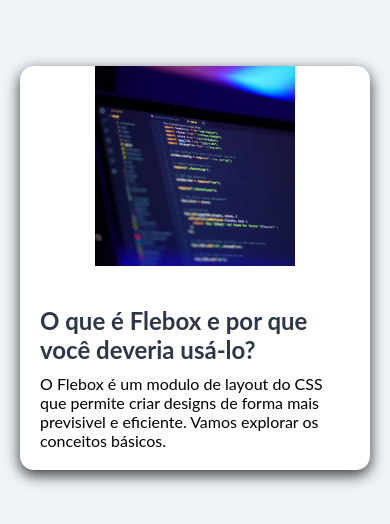
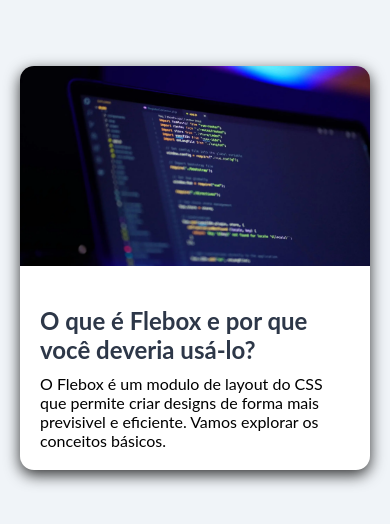
Before and after one commit to tamiresrodrigue/projetos-Jailson-3semestre, a plain HTML site: page index.html in a window 390 px wide. Shown: the part 154-678 px from the top of the page. Drawn offline with Linux system fonts and the light colour scheme; files whose address does not match are found by name.

Commit message:
Add files via upload

```diff
--- a/css/style.css
+++ b/css/style.css
@@ -31,6 +31,7 @@ body{
     overflow: hidden;
      max-width: 700px;
 
+
 }
 
 /*4. ESTILZAÇÃO DOS ELEMENTOS FILHOS DO CSS FLEBOX*/
@@ -39,6 +40,7 @@ body{
     width: 200px;
     height: 200px;
     object-fit: cover;
+
 }
 
 .post-content{
@@ -57,8 +59,12 @@ body{
     line-height: 1.6;
 }
 
-@media screen and (max-width: 500px) {
+@media screen and (max-width: 585px) {
    .post-card {
     flex-direction: column;
    }
+
+   .post-image {
+    width: 100%;
+   }
 }
```
